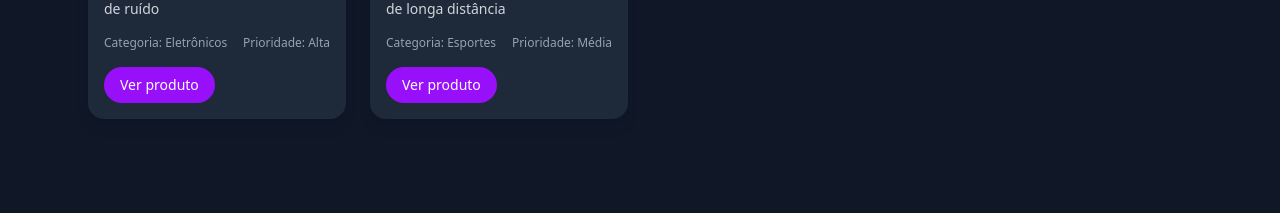
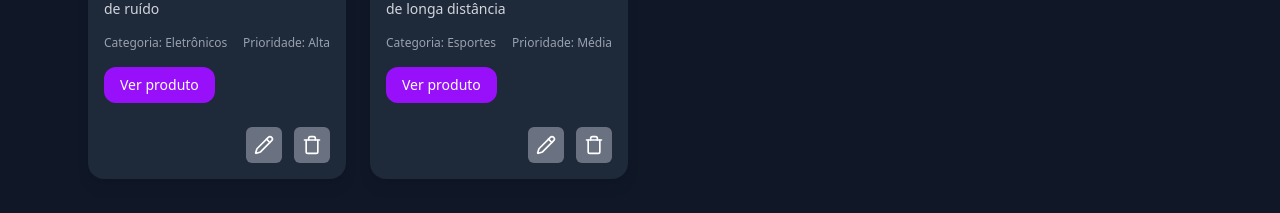
Before and after one commit to malopez23/wishlist, a React (Vite) app: page / in a window 1280 px wide. Shown: the part 389-602 px from the top of the page. Built offline with nearby package versions, Linux system fonts and the light colour scheme.

Commit message:
feat: align product card footer and add action buttons

```diff
--- a/src/components/ProductCard.tsx
+++ b/src/components/ProductCard.tsx
@@ -1,10 +1,13 @@
+import { Pencil, Trash } from "lucide-react";
 import type { Product } from "../types/Product";
 
-interface Props {
+interface ProductCardProps {
   product: Product;
+  onEdit: (product: Product) => void;
+  onDelete: (id: string) => void;
 }
 
-const ProductCard: React.FC<Props> = ({ product }) => {
+const ProductCard = ({ product, onEdit, onDelete }: ProductCardProps) => {
   return (
     <div className="bg-gray-800 rounded-2xl overflow-hidden shadow-lg transition hover:scale-105 hover:shadow-purple-500/40 duration-300 h-full flex flex-col">
       <img
@@ -27,11 +30,19 @@ const ProductCard: React.FC<Props> = ({ product }) => {
           <a
             href={product.link}
             target="_blank"
-            className="mt-2 inline-block bg-purple-600 hover:bg-purple-700 text-white text-sm px-4 py-2 rounded-full transition"
+            className="mt-2 inline-block bg-purple-600 hover:bg-purple-700 text-white text-sm px-4 py-2 rounded-xl transition duration-300"
           >
             Ver produto
           </a>
           </div>
+        </div>
+        <div className="flex justify-end mt-4 gap-3">
+          <button onClick={() => onEdit(product)} className="bg-gray-500 px-2 py-2 rounded-md cursor-pointer hover:bg-blue-500 transition duration-300" title="Editar">
+            <Pencil className="w-5 h-5" />
+          </button>
+          <button onClick={() => onDelete(product.id)} className="bg-gray-500 px-2 py-2 rounded-md cursor-pointer hover:bg-red-500 transition duration-300" title="Excluir">
+            <Trash className="w-5 h-5 cursor-pointer hover:" />
+          </button>
         </div>
       </div>
     </div>
```
